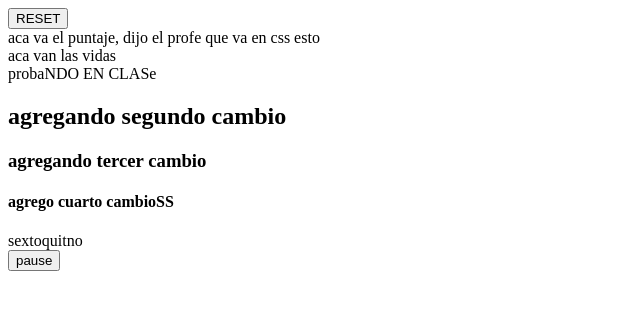
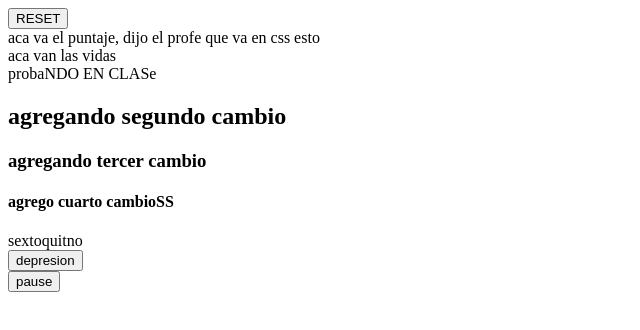
Before and after one commit to palomasarda/tecnopower, a plain HTML site: page juego.html in a window 1280 px wide. Shown: the whole page, without its empty margins (0-640 px from the left). Drawn offline with Linux system fonts and the light colour scheme.

Commit message:
agregue depresion

```diff
--- a/juego.html
+++ b/juego.html
@@ -16,6 +16,7 @@
     <h3>agregando tercer cambio</h3>
     <h4>agrego cuarto cambioSS</h4>
     <div>sextoquitno</div>
+    <button>depresion</button>
     <div ><button>pause</button></div>
 </body>
 </html>
```
